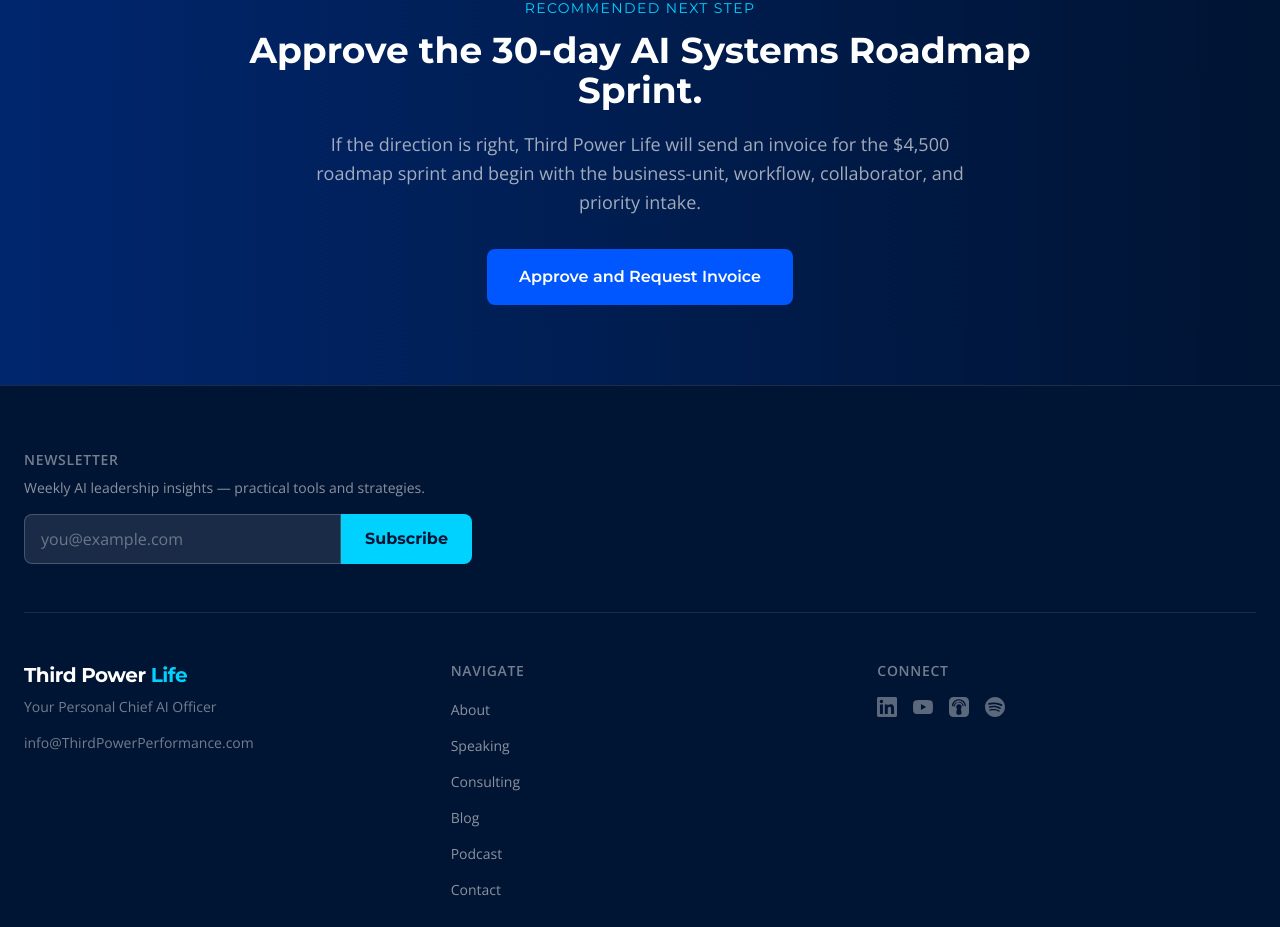
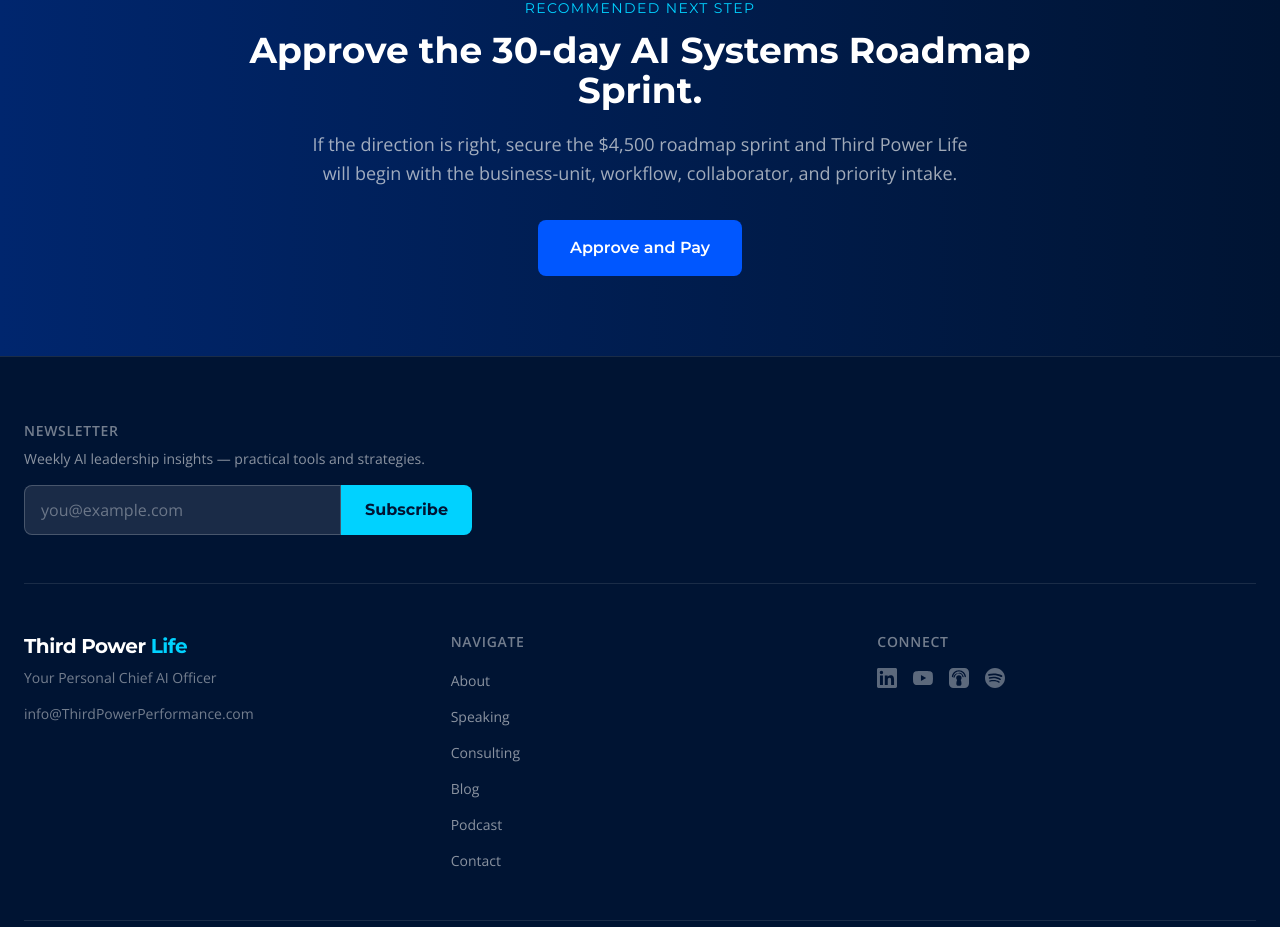
Before and after one commit to st4rnin3/thirdpowerlife-site, a Next.js app: page /proposal/jim-newhouse in a window 1280 px wide. Shown: the part 7800-8727 px from the top of the page. Built offline with nearby package versions, Linux system fonts and the light colour scheme.

Commit message:
Wire Jim proposal to Stripe checkout

```diff
--- a/src/app/proposal/jim-newhouse/page.tsx
+++ b/src/app/proposal/jim-newhouse/page.tsx
@@ -209,7 +209,7 @@ export default function JimNewhouseProposal() {
             </p>
             <div className="mt-8 flex flex-wrap gap-3">
               <a
-                href="#approve"
+                href="/order/jim-newhouse-roadmap-sprint"
                 className="rounded-lg bg-accent px-6 py-3 font-heading font-semibold text-white transition-all hover:shadow-[0_0_24px_rgba(0,210,255,0.28)]"
               >
                 Approve Roadmap Sprint
@@ -716,15 +716,15 @@ export default function JimNewhouseProposal() {
             Approve the 30-day AI Systems Roadmap Sprint.
           </h2>
           <p className="mx-auto mt-5 max-w-2xl text-lg leading-relaxed text-light/70">
-            If the direction is right, Third Power Life will send an invoice for
-            the $4,500 roadmap sprint and begin with the business-unit,
-            workflow, collaborator, and priority intake.
+            If the direction is right, secure the $4,500 roadmap sprint and
+            Third Power Life will begin with the business-unit, workflow,
+            collaborator, and priority intake.
           </p>
           <a
-            href="mailto:dan@thirdpowerperformance.com?subject=Approve%20AI%20Systems%20Roadmap%20Sprint"
+            href="/order/jim-newhouse-roadmap-sprint"
             className="mt-8 inline-block rounded-lg bg-accent px-8 py-4 font-heading font-semibold text-white transition-all hover:shadow-[0_0_24px_rgba(0,210,255,0.28)]"
           >
-            Approve and Request Invoice
+            Approve and Pay
           </a>
         </div>
       </section>
--- a/src/data/order-success.ts
+++ b/src/data/order-success.ts
@@ -73,6 +73,13 @@ const successContent: Record<string, SuccessContent> = {
     detail:
       "Step 1: complete your intake questionnaire. Step 2: book your 20-minute review call. Your 48-hour turnaround starts once the intake is submitted.",
   },
+  "jim-newhouse-roadmap-sprint": {
+    heading: "Roadmap Sprint Confirmed",
+    message:
+      "Your 30-day AI Systems Roadmap Sprint with Third Power Life is confirmed.",
+    detail:
+      "Dan will follow up with the kickoff details, shared sprint workspace, and the business-unit, workflow, collaborator, and priority intake.",
+  },
 };
 
 const defaultContent: SuccessContent = {
```
